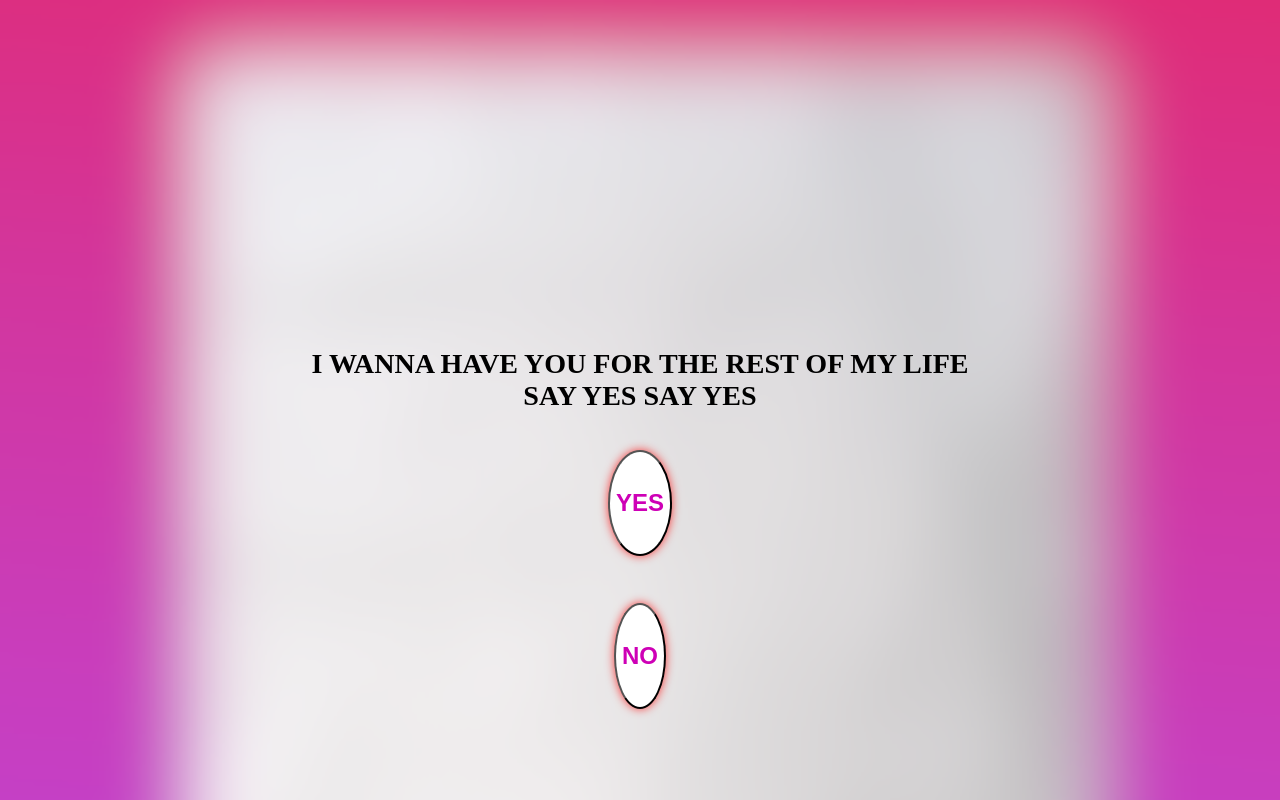
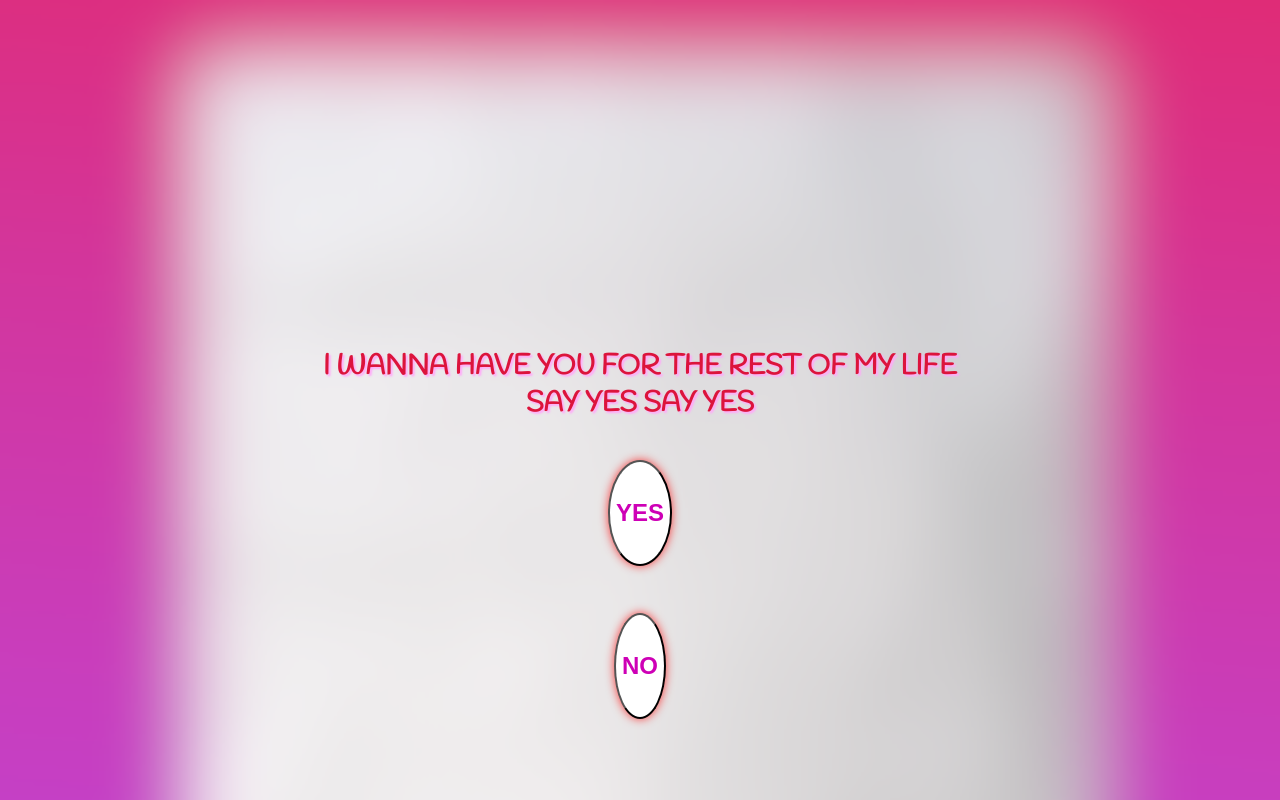
Before and after one commit to SourCandies69/PROPOSE-DAY, a plain HTML site: page ask.html in a window 1280 px wide. Shown: the top 800 px of the page. Drawn offline with Linux system fonts and the light colour scheme.

Commit message:
Update ask.html

```diff
--- a/ask.html
+++ b/ask.html
@@ -5,6 +5,7 @@
     <meta name="viewport" content="width=device-width, initial-scale=1.0">
     <title>Question</title>
     <style>
+        @import url('https://fonts.googleapis.com/css2?family=Handlee&display=swap');
         body{
             background-image: url("ss.png");
             background-repeat: no-repeat;
@@ -31,6 +32,11 @@
             box-shadow: 0px 0px 10px rgba(255, 0, 0, 0.74);
             margin: 10px;
             transition: all 0.3s ease; /* Add transition for smooth size change */
+        }
+        h3{
+            color: crimson;
+            text-shadow: 2px 2px 2px rgb(255, 170, 249);
+            font-family: 'Handlee';
         }
     </style>
 </head>
```
